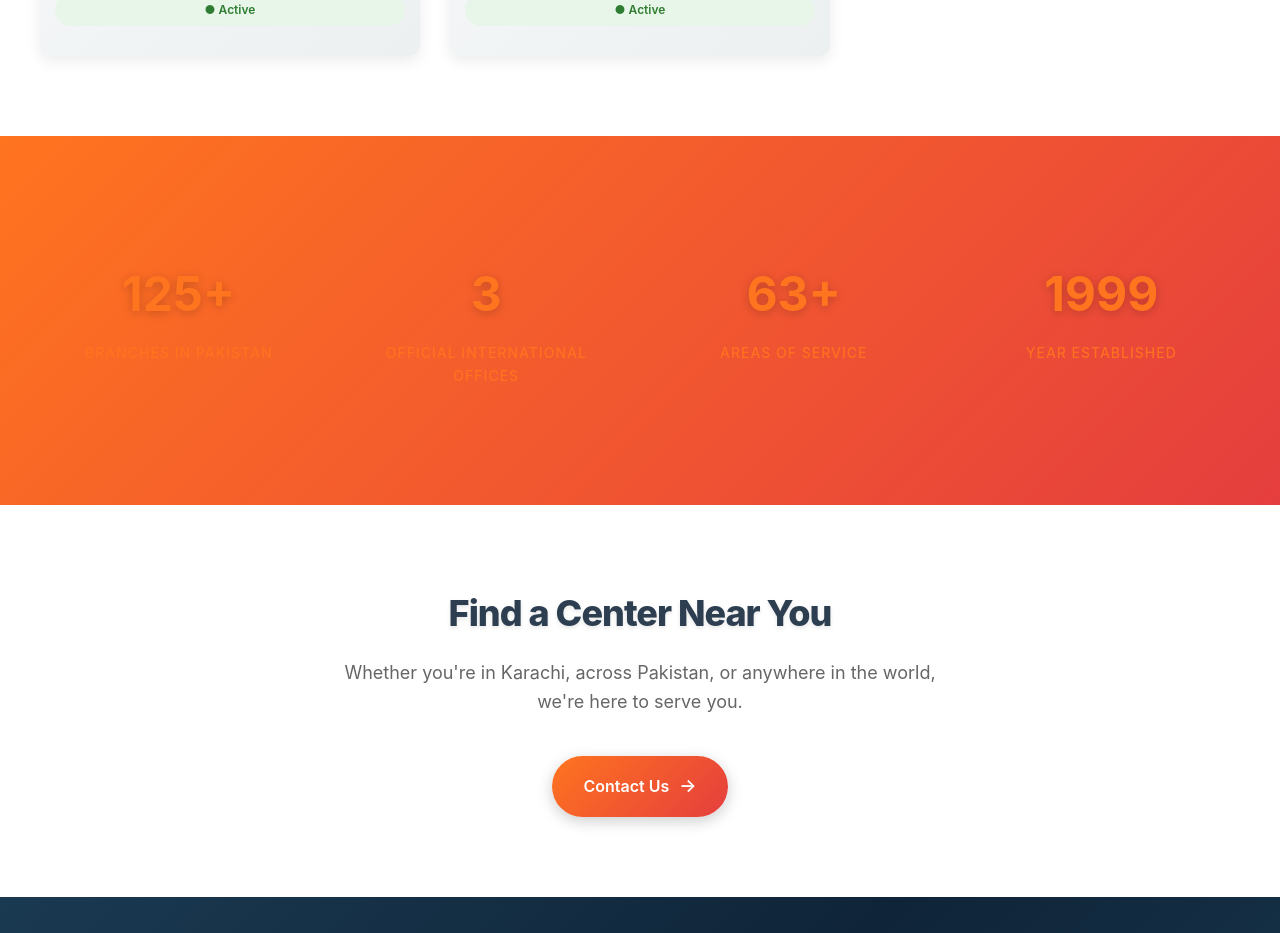
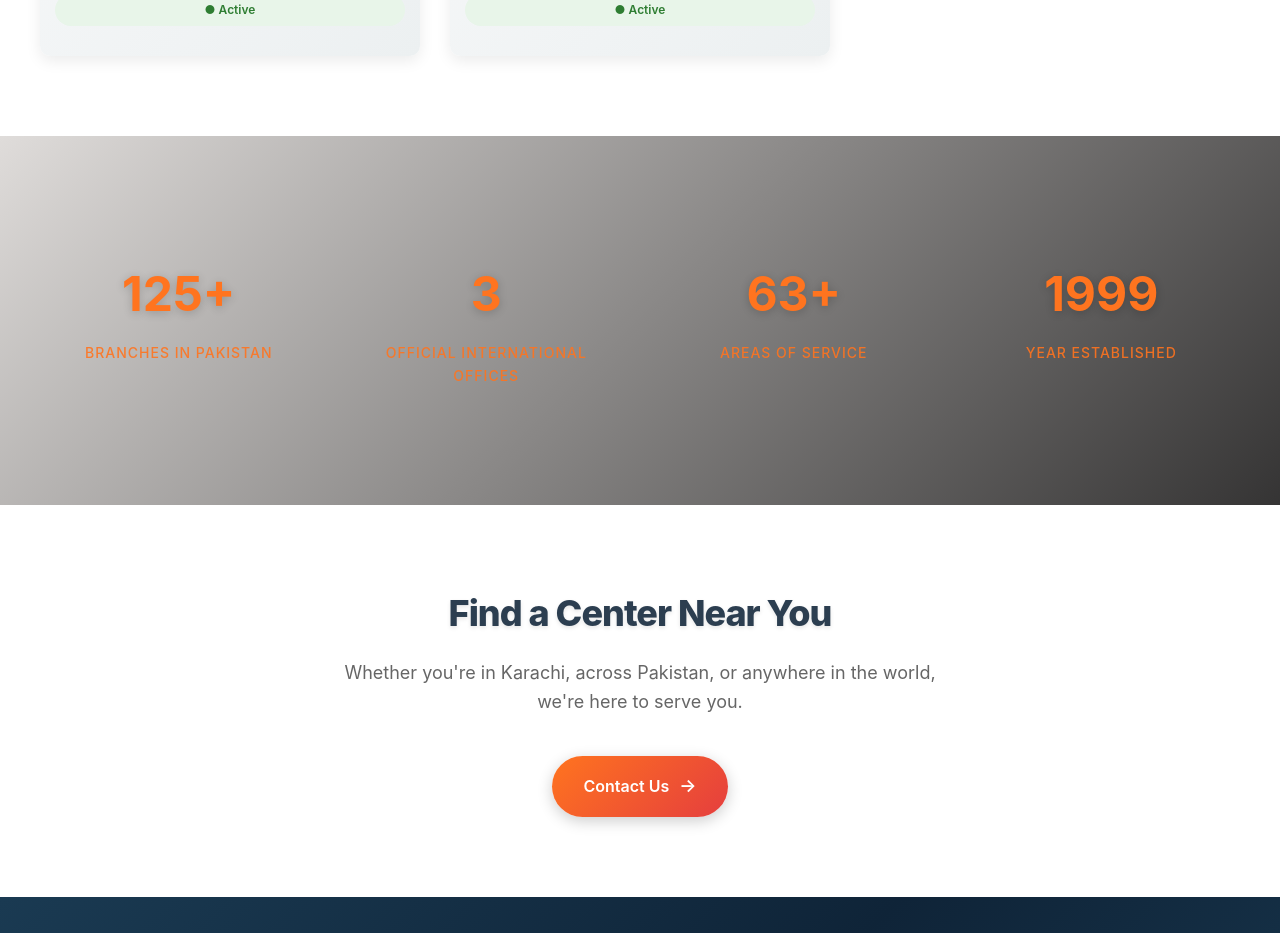
Before and after one commit to Sahirullah/Aziz-Jan-Trust, a React (Vite) app: page /presence in a window 1280 px wide. Shown: the part 4597-5530 px from the top of the page. Built offline with nearby package versions, Linux system fonts and the light colour scheme; no server answers.

Commit message:
updating

```diff
--- a/src/pages/Presence.css
+++ b/src/pages/Presence.css
@@ -332,7 +332,7 @@
 
 /* Statistics Section */
 .presence-stats {
-  background: linear-gradient(135deg, #FF741F 0%, #e53e3e 100%);
+  background: linear-gradient(135deg, #dfdcda 0%, #353434 100%);
   padding: 80px 30px;
 }
 
```
